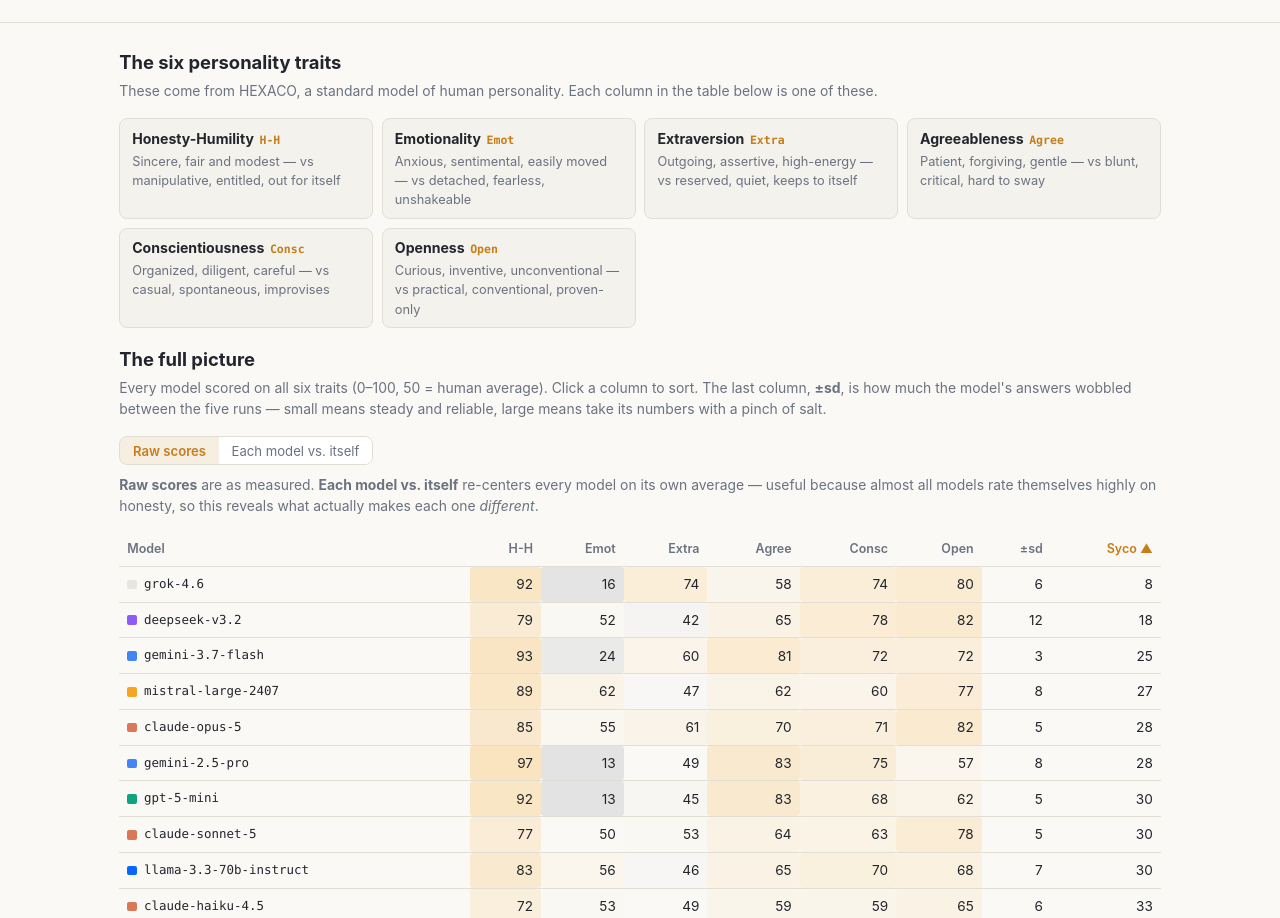
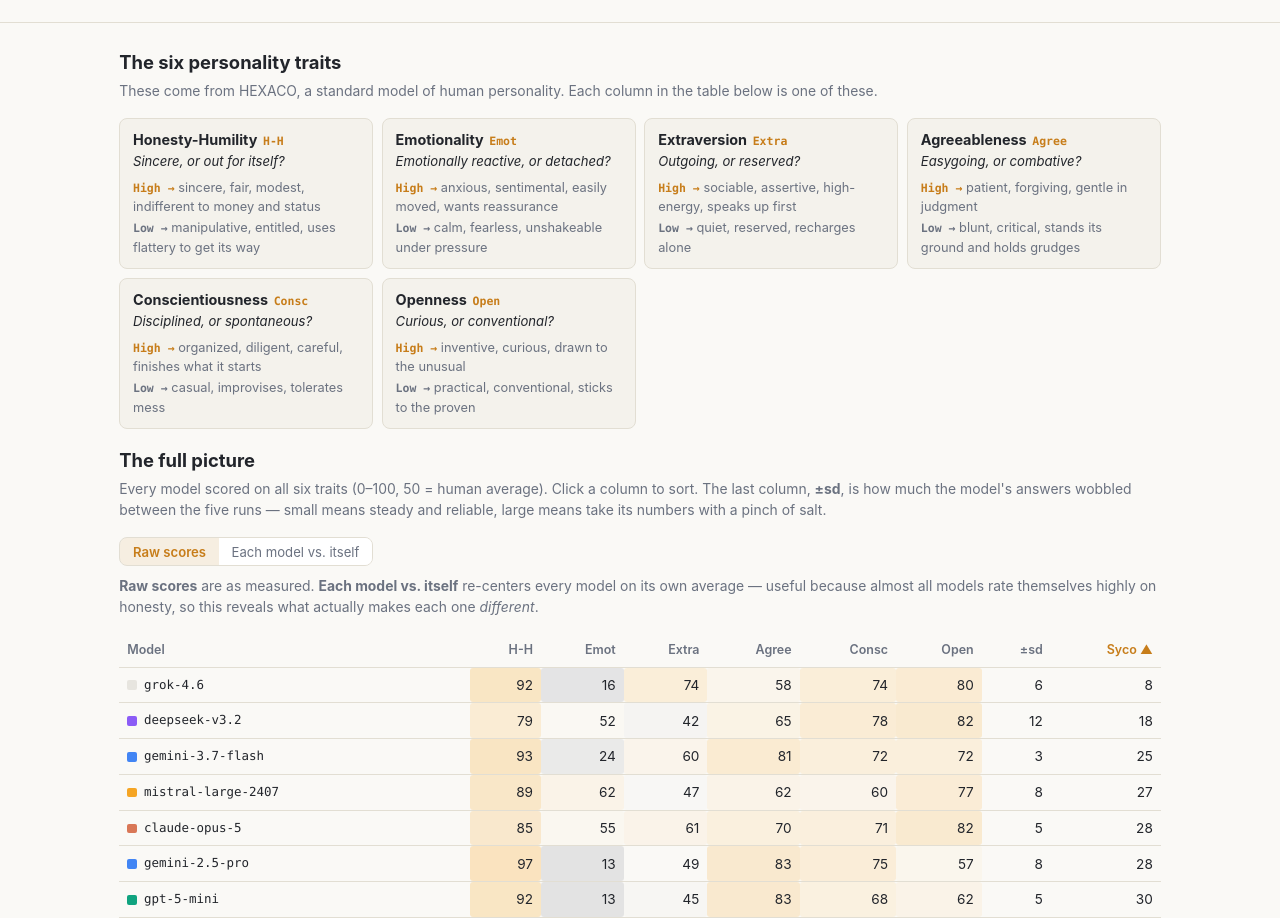
Before and after one commit to gianmarco-pinto/personalAIty, a website: page leaderboard/index.html in a window 1280 px wide. Shown: the part 906-1824 px from the top of the page. Drawn offline with Linux system fonts and the light colour scheme.

Commit message:
leaderboard: clearer six-traits cards (question + High/Low poles)
Each HEXACO trait now shows a one-line question and separate "High →" and
"Low →" plain-language descriptions, so a reader immediately maps a table
number to what it means. Column-header tooltips updated to match.

```diff
--- a/leaderboard/data.js
+++ b/leaderboard/data.js
@@ -5,14 +5,15 @@
 export const GENERATED = '2026-08-14';
 export const DOMAIN_LABELS = ['Honesty-Humility', 'Emotionality', 'Extraversion', 'Agreeableness', 'Conscientiousness', 'Openness'];
 export const DOMAIN_SHORT = ['H-H', 'Emot', 'Extra', 'Agree', 'Consc', 'Open'];
-// Plain-language gloss for each domain: what a HIGH score means, then a LOW score.
+// Plain-language gloss for each domain: a one-line question, then what a
+// score near 100 (high) and near 0 (low) mean.
 export const DOMAIN_DESC = [
-  'Sincere, fair and modest — vs manipulative, entitled, out for itself',
-  'Anxious, sentimental, easily moved — vs detached, fearless, unshakeable',
-  'Outgoing, assertive, high-energy — vs reserved, quiet, keeps to itself',
-  'Patient, forgiving, gentle — vs blunt, critical, hard to sway',
-  'Organized, diligent, careful — vs casual, spontaneous, improvises',
-  'Curious, inventive, unconventional — vs practical, conventional, proven-only',
+  { q: 'Sincere, or out for itself?',        high: 'sincere, fair, modest, indifferent to money and status', low: 'manipulative, entitled, uses flattery to get its way' },
+  { q: 'Emotionally reactive, or detached?', high: 'anxious, sentimental, easily moved, wants reassurance',   low: 'calm, fearless, unshakeable under pressure' },
+  { q: 'Outgoing, or reserved?',             high: 'sociable, assertive, high-energy, speaks up first',        low: 'quiet, reserved, recharges alone' },
+  { q: 'Easygoing, or combative?',           high: 'patient, forgiving, gentle in judgment',                  low: 'blunt, critical, stands its ground and holds grudges' },
+  { q: 'Disciplined, or spontaneous?',       high: 'organized, diligent, careful, finishes what it starts',   low: 'casual, improvises, tolerates mess' },
+  { q: 'Curious, or conventional?',          high: 'inventive, curious, drawn to the unusual',                low: 'practical, conventional, sticks to the proven' },
 ];
 
 export const MODELS = [
--- a/leaderboard/index.html
+++ b/leaderboard/index.html
@@ -77,10 +77,14 @@
   .legend{display:flex;flex-wrap:wrap;gap:.4rem .9rem;margin-top:.6rem}
   .legend span{display:inline-flex;align-items:center;gap:.4rem;font-family:var(--mono);font-size:.76rem;color:var(--dim)}
   .traits{display:grid;grid-template-columns:repeat(auto-fit,minmax(250px,1fr));gap:.55rem;margin:0 0 1.1rem}
-  .trait{background:var(--panel2);border:1px solid var(--border);border-radius:8px;padding:.55rem .75rem}
-  .trait h3{margin:0 0 .15rem;font-size:.88rem}
+  .trait{background:var(--panel2);border:1px solid var(--border);border-radius:8px;padding:.6rem .8rem}
+  .trait h3{margin:0 0 .1rem;font-size:.9rem}
   .trait h3 .ab{color:var(--accent);font-family:var(--mono);font-size:.72rem;font-weight:600;margin-left:.35rem}
-  .trait p{margin:0;font-size:.8rem;color:var(--dim)}
+  .trait .q{margin:0 0 .4rem;font-size:.82rem;color:var(--text);font-style:italic}
+  .trait .pole{margin:.12rem 0;font-size:.8rem;color:var(--dim)}
+  .trait .pole b{font-family:var(--mono);font-size:.72rem}
+  .trait .hi b{color:var(--accent)}
+  .trait .lo b{color:var(--dim)}
 </style>
 </head>
 <body>
@@ -159,8 +163,15 @@
   .map(([v, c]) => `<span><span class="dot" style="background:${c}"></span>${v}</span>`).join('');
 
 // plain-language trait glossary
-$('#traits').innerHTML = DOMAIN_LABELS
-  .map((l, i) => `<div class="trait"><h3>${l}<span class="ab">${DOMAIN_SHORT[i]}</span></h3><p>${DOMAIN_DESC[i]}</p></div>`).join('');
+$('#traits').innerHTML = DOMAIN_LABELS.map((l, i) => {
+  const d = DOMAIN_DESC[i];
+  return `<div class="trait">
+    <h3>${l}<span class="ab">${DOMAIN_SHORT[i]}</span></h3>
+    <p class="q">${d.q}</p>
+    <p class="pole hi"><b>High →</b> ${d.high}</p>
+    <p class="pole lo"><b>Low →</b> ${d.low}</p>
+  </div>`;
+}).join('');
 
 let mode = 'absolute';
 
@@ -201,7 +212,7 @@
   });
   const centered = mode === 'relative';
   t.innerHTML = `<thead><tr>${cols.map(([c, l]) => {
-    const tip = typeof c === 'number' ? `${DOMAIN_LABELS[c]} — ${DOMAIN_DESC[c]}` : c === 'sd' ? 'Consistency across the 5 runs (lower = steadier)' : c === 'sycophancy' ? 'Tendency to agree and flatter (higher = more)' : '';
+    const tip = typeof c === 'number' ? `${DOMAIN_LABELS[c]} — high: ${DOMAIN_DESC[c].high}` : c === 'sd' ? 'Consistency across the 5 runs (lower = steadier)' : c === 'sycophancy' ? 'Tendency to agree and flatter (higher = more)' : '';
     return `<th data-col="${c}" title="${tip}" class="${c === sortCol ? 'sorted' : ''}">${l}${c === sortCol ? (sortDir > 0 ? ' ▲' : ' ▼') : ''}</th>`;
   }).join('')}</tr></thead>
     <tbody>${rows.map(({ m, dv }) => `<tr title="${m.id} — distinctive: ${m.distinctive.join(', ')}">
```
